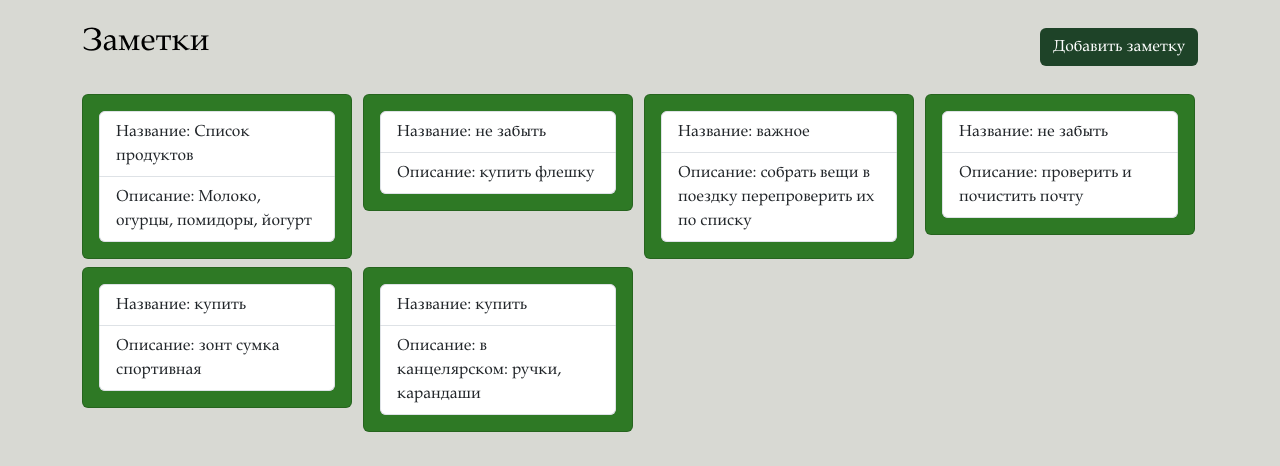
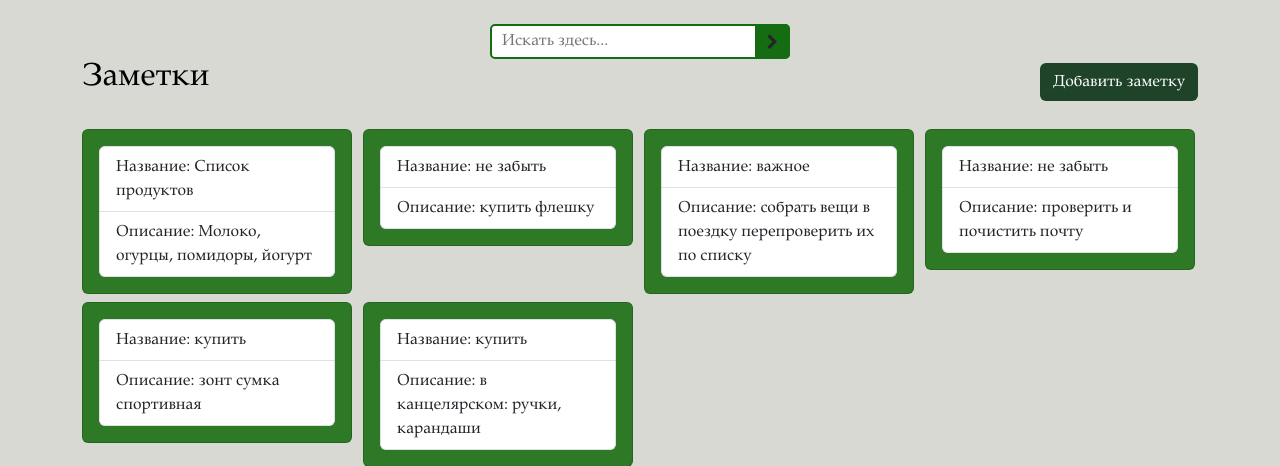
Before and after one commit to AlSilvyl/TDlist, a FastAPI app: page / in a window 1280 px wide. Shown: the part 50-516 px from the top of the page. Run offline with FastAPI, Linux system fonts and the light colour scheme; data comes from the database, SQL or seed files in the repository.

Commit message:
добавление поисковой строки
пока только внешний дизайн

```diff
--- a/templates/index.html
+++ b/templates/index.html
@@ -77,8 +77,14 @@
             </div>
         </div>
         <br>
-        {% if flag == True %}
-        {% endif %}
+        <div class="specific-style">
+            <form>
+                <input type="text" placeholder="Искать здесь...">
+                <button type="submit">
+                    <i class="fa fa-search"></i>
+                </button>
+            </form>
+        </div>
         <div style="display: flex; justify-content: space-between; align-items: center;" class="">
             <div style="display: flex; justify-content: space-around;" class="who">
                 <h2> Заметки </h2>
@@ -165,6 +171,79 @@ body.dark-theme .card-custom {
 
 }
 
+.specific-style {
+    box-sizing: border-box;
+}
+
+.specific-style form {
+    position: relative;
+    width: 300px;
+    margin: 0 auto;
+}
+
+.specific-style input {
+    width: 100%;
+    height: 35px;
+    padding-left: 10px;
+    border: 2px solid #166C13;
+    border-radius: 5px;
+    outline: none;
+    background: white;
+    color: #404040;
+}
+
+.specific-style button {
+    position: absolute;
+    top: 0;
+    right: 0px;
+    width: 35px;
+    height: 35px;
+    border: none;
+    background: #166C13;
+    border-radius: 0 5px 5px 0;
+    cursor: pointer;
+}
+
+.specific-style button:before {
+    font-size: 10px;
+    color: #222629;
+}
+
+
+@font-face {
+    font-family: 'FontAwesome';
+    src: url('https://cdnjs.cloudflare.com/ajax/libs/font-awesome/4.7.0/fonts/fontawesome-webfont.eot?v=4.7.0');
+    src: url('https://cdnjs.cloudflare.com/ajax/libs/font-awesome/4.7.0/fonts/fontawesome-webfont.eot?v=4.7.0#iefix') format('embedded-opentype'),
+        url('https://cdnjs.cloudflare.com/ajax/libs/font-awesome/4.7.0/fonts/fontawesome-webfont.woff2?v=4.7.0') format('woff2'),
+        url('https://cdnjs.cloudflare.com/ajax/libs/font-awesome/4.7.0/fonts/fontawesome-webfont.woff?v=4.7.0') format('woff'),
+        url('https://cdnjs.cloudflare.com/ajax/libs/font-awesome/4.7.0/fonts/fontawesome-webfont.ttf?v=4.7.0') format('truetype'),
+        url('https://cdnjs.cloudflare.com/ajax/libs/font-awesome/4.7.0/fonts/fontawesome-webfont.svg?v=4.7.0#fontawesomeregular') format('svg');
+    font-weight: normal;
+    font-style: normal;
+}
+
+.fa {
+    font-family: 'FontAwesome';
+    font-style: normal;
+    font-weight: normal;
+    speak: none;
+    font-size: inherit;
+    line-height: 1;
+    text-align: center;
+    text-transform: none;
+    display: inline-block;
+    vertical-align: middle;
+    margin: 0;
+    position: relative;
+    -webkit-font-smoothing: antialiased;
+    -moz-osx-font-smoothing: grayscale;
+}
+
+.fa-search:before {
+    content: "\f054";
+    color: #222629;
+}
+
 </style>
 
 </html>
```
